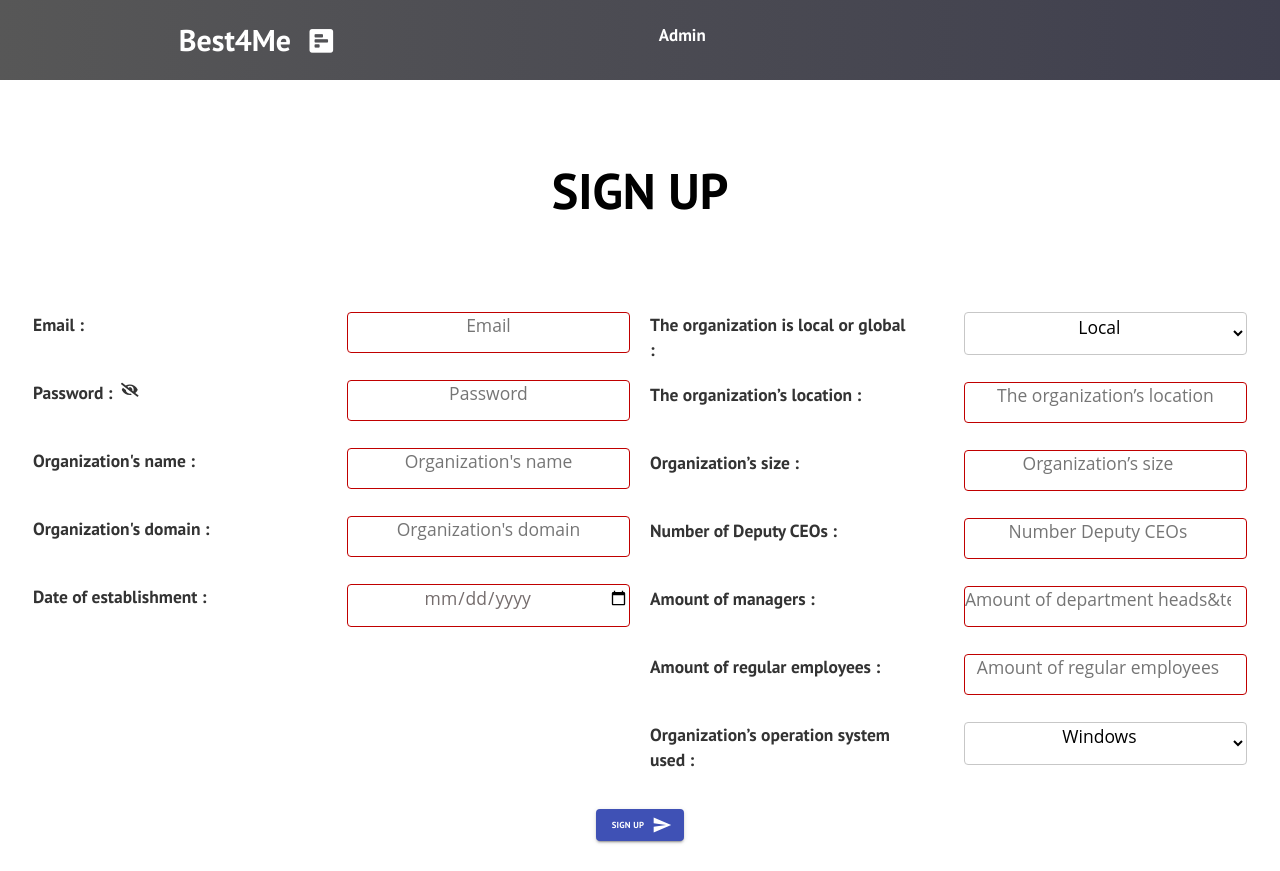
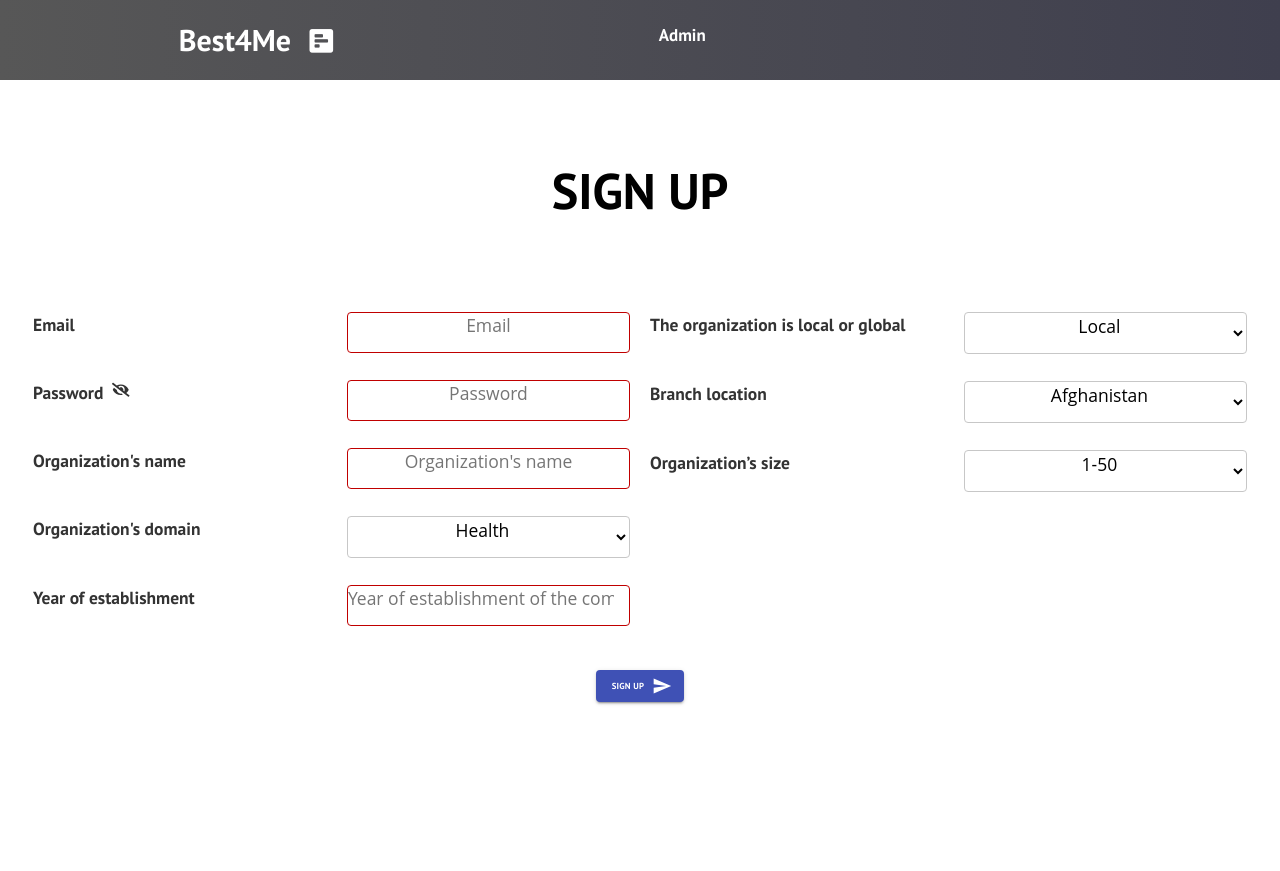
Before and after one commit to Elinor1402/Best4me_client, a React (Create React App) app: page /sign-up in a window 1280 px wide. After the commit the page ends 800 px from the top, so only its background shows below. Built offline with nearby package versions, Linux system fonts and the light colour scheme.

Commit message:
updated changes

```diff
--- a/src/components/pages/sign/SignUp.js
+++ b/src/components/pages/sign/SignUp.js
@@ -9,6 +9,7 @@
 import { useNavigate  } from 'react-router-dom';
 import { FaEye, FaEyeSlash} from 'react-icons/fa';
 import { useEffect,useRef,useState } from "react";
+import {countryList} from './SignUpLists'
 
 export default function Checking() {
     const [companyID, setCompanyID] = useState('');
@@ -101,7 +102,7 @@
                                 required/>
                         </div> */}
                         <div className="form-group">
-                            <label for="email">Email : </label>
+                            <label for="email">Email</label>
                             <input
                                 type="email"
                                 id="email"
@@ -111,7 +112,7 @@
                                 required />
                         </div>
                         <div className="form-group">
-                            <label for="password">Password :
+                            <label for="password">Password
                             {/* <div  className="show-password"> */}
                             <i onClick={togglePasswordVisiblity}>{passwordShown ?  <FaEye/>:<FaEyeSlash/>}</i>
                             {/* </div> */}
@@ -128,7 +129,7 @@
                         </div>
 
                             <div className="form-group">
-                            <label for="organization name">Organization's name : </label>
+                            <label for="organization name">Organization's name</label>
                             <input
                                type="text"
                                id="organization name"
@@ -139,24 +140,34 @@
                                required/>
                         </div>
                         <div className="form-group">
-                            <label for="organization domain">Organization's domain : </label>
-                            <input type="text"
+                            <label for="organization domain">Organization's domain</label>
+                            {/* <input type="text"
                                id="organization domain"
                                name="domain"
                                placeholder="Organization's domain"
                                value={domain}
                                onChange={(e) => setDomain(e.target.value)}
-                               required/>
+                               required/> */}
+                                <select class="form-select" aria-label="Default select example" value ={domain} defaultValue={"Health"} onChange={(e)=>setDomain(e.target.value)}>
+                                {/* <option selected>Open this select menu</option> */}
+                                <option value="Health" >Health</option>
+                                <option value="Industry" >Industry</option>
+                                <option value="Economy" >Economy</option>
+                                <option value="High tech" >High tech</option>
+                                <option value="Transport" >Transport</option>
+                                <option value="Education" >Education</option>
+                                </select  >
                         </div>
                         <div className="form-group">
-                            <label for="date of establishment">Date of establishment : </label>
-                            <input type="date"
-                                id= "date of establishment"
+                            <label for="Year of establishment">Year of establishment</label>
+                            <input type="number"
+                                id= "Year of establishment"
                                name="establishment"
-                               placeholder="Date of establishment of the company"
+                               placeholder="Year of establishment of the company"
                                value={establishment}
                                onChange={(e) => setEstablishment(e.target.value)}
                                required/>
+
                         </div>
                         </div>
                         <div className="register-container-child">
@@ -171,36 +182,40 @@
                                required/>
                         </div> */}
                         <div className="form-group">
-                        <label for="occupation">The organization is local or global : </label>
+                        <label for="occupation">The organization is local or global</label>
                         <select class="form-select" aria-label="Default select example" value ={occupation} defaultValue={"Local"} onChange={(e)=>setOccupation(e.target.value)}>
                         {/* <option selected>Open this select menu</option> */}
+
                         <option value="Local" >Local</option>
                         <option value="Global" >Global</option>
                         </select  >
 
                         </div>
                         <div className="form-group">
-                            <label for="location">The organization’s location : </label>
-                            <input type="text"
-                                id="location"
-                               name="location"
-                               placeholder="The organization’s location"
-                               value={location}
-                               onChange={(e) => setLocation(e.target.value)}
-                               required/>
+                        <label htmlFor="location">Branch location</label>
+                        <select className="form-select" aria-label="Default select example" value={location} onChange={(e) => setLocation(e.target.value)}>
+                        {console.log("countries", countryList)}
+                        {countryList.map(element => (
+                            <option key={element} value={element}>{element}</option>
+                        ))}
+                        </select>
+
                         </div>
                         <div className="form-group">
-                            <label for="organization size">Organization’s size : </label>
-                            <input type="number"
-                                id="organization size"
-                               name="size"
-                               placeholder="Organization’s size"
-                               value={size}
-                               onChange={(e) => setSize(e.target.value)}
-                               required min="1"/>
+                            <label for="organization size">Organization’s size</label>
+                            <select class="form-select" aria-label="Default select example" value ={size} defaultValue={"Windows"} onChange={(e)=>setSize(e.target.value)}>
+                            <option value="1-50">1-50</option>
+                            <option value="51-200" >51-200</option>
+                            <option value="200-500" >200-500</option>
+                            <option value="501+" >501+</option>
+
+                        </select  >
+
                         </div>
-                        <div className="form-group">
-                            <label for="num of ceo">Number of Deputy CEOs : </label>
+                        {/* not relevant maybe in the futher */}
+
+                        {/* <div className="form-group">
+                            <label for="num of ceo">Number of Deputy CEOs</label>
                             <input type="number"
                                 id= "num of ceo"
                                name="numOfCeo"
@@ -210,7 +225,7 @@
                                required min="1"/>
                         </div>
                         <div className="form-group">
-                            <label for="amount of managers">Amount of managers : </label>
+                            <label for="amount of managers">Amount of managers</label>
                             <input type="number"
                                 id="amount of managers"
                                name="numOfManagers"
@@ -220,22 +235,23 @@
                                required min="1" />
                         </div>
                         <div className="form-group">
-                            <label for="Amount of employees">Amount of regular employees : </label>
+                            <label for="Amount of employees">Amount of regular employees</label>
                             <input type="number"
                                 id="Amount of employees"
                                name="numOfEmployees"
                                placeholder="Amount of regular employees"
                                value={numOfEmployees}
                                onChange={(e) => setNumOfEmployees(e.target.value)}
-                               required min="1"/>
-                        </div>
-                        <div className="form-group">
-                            <label for="organization system used">Organization’s operation system used : </label>
+                               required min="1"/> */}
+                        {/* </div> */}
+                        {/* <div className="form-group">
+                            <label for="organization system used">Organization’s operation system used</label>
                             <select class="form-select" aria-label="Default select example" value ={systemUsed} defaultValue={"Windows"} onChange={(e)=>setSystemUsed(e.target.value)}>
                             <option value="Windows" >Windows</option>
                             <option value="Linux" >Linux</option>
+                            <option value="macOS" >macOS</option>
                         </select  >
-                        </div>
+                        </div> */}
                         </div>
                     </div>
                     <div className="btn" >
--- /dev/null
+++ b/src/components/pages/sign/SignUpLists.js
@@ -0,0 +1,255 @@
+const countryList = [
+	"Afghanistan",
+	"Albania",
+	"Algeria",
+	"American Samoa",
+	"Andorra",
+	"Angola",
+	"Anguilla",
+	"Antarctica",
+	"Antigua and Barbuda",
+	"Argentina",
+	"Armenia",
+	"Aruba",
+	"Australia",
+	"Austria",
+	"Azerbaijan",
+	"Bahamas (the)",
+	"Bahrain",
+	"Bangladesh",
+	"Barbados",
+	"Belarus",
+	"Belgium",
+	"Belize",
+	"Benin",
+	"Bermuda",
+	"Bhutan",
+	"Bolivia (Plurinational State of)",
+	"Bonaire, Sint Eustatius and Saba",
+	"Bosnia and Herzegovina",
+	"Botswana",
+	"Bouvet Island",
+	"Brazil",
+	"British Indian Ocean Territory (the)",
+	"Brunei Darussalam",
+	"Bulgaria",
+	"Burkina Faso",
+	"Burundi",
+	"Cabo Verde",
+	"Cambodia",
+	"Cameroon",
+	"Canada",
+	"Cayman Islands (the)",
+	"Central African Republic (the)",
+	"Chad",
+	"Chile",
+	"China",
+	"Christmas Island",
+	"Cocos (Keeling) Islands (the)",
+	"Colombia",
+	"Comoros (the)",
+	"Congo (the Democratic Republic of the)",
+	"Congo (the)",
+	"Cook Islands (the)",
+	"Costa Rica",
+	"Croatia",
+	"Cuba",
+	"Curaçao",
+	"Cyprus",
+	"Czechia",
+	"Côte d'Ivoire",
+	"Denmark",
+	"Djibouti",
+	"Dominica",
+	"Dominican Republic (the)",
+	"Ecuador",
+	"Egypt",
+	"El Salvador",
+	"Equatorial Guinea",
+	"Eritrea",
+	"Estonia",
+	"Eswatini",
+	"Ethiopia",
+	"Falkland Islands (the) [Malvinas]",
+	"Faroe Islands (the)",
+	"Fiji",
+	"Finland",
+	"France",
+	"French Guiana",
+	"French Polynesia",
+	"French Southern Territories (the)",
+	"Gabon",
+	"Gambia (the)",
+	"Georgia",
+	"Germany",
+	"Ghana",
+	"Gibraltar",
+	"Greece",
+	"Greenland",
+	"Grenada",
+	"Guadeloupe",
+	"Guam",
+	"Guatemala",
+	"Guernsey",
+	"Guinea",
+	"Guinea-Bissau",
+	"Guyana",
+	"Haiti",
+	"Heard Island and McDonald Islands",
+	"Holy See (the)",
+	"Honduras",
+	"Hong Kong",
+	"Hungary",
+	"Iceland",
+	"India",
+	"Indonesia",
+	"Iran (Islamic Republic of)",
+	"Iraq",
+	"Ireland",
+	"Isle of Man",
+	"Israel",
+	"Italy",
+	"Jamaica",
+	"Japan",
+	"Jersey",
+	"Jordan",
+	"Kazakhstan",
+	"Kenya",
+	"Kiribati",
+	"Korea (the Democratic People's Republic of)",
+	"Korea (the Republic of)",
+	"Kuwait",
+	"Kyrgyzstan",
+	"Lao People's Democratic Republic (the)",
+	"Latvia",
+	"Lebanon",
+	"Lesotho",
+	"Liberia",
+	"Libya",
+	"Liechtenstein",
+	"Lithuania",
+	"Luxembourg",
+	"Macao",
+	"Madagascar",
+	"Malawi",
+	"Malaysia",
+	"Maldives",
+	"Mali",
+	"Malta",
+	"Marshall Islands (the)",
+	"Martinique",
+	"Mauritania",
+	"Mauritius",
+	"Mayotte",
+	"Mexico",
+	"Micronesia (Federated States of)",
+	"Moldova (the Republic of)",
+	"Monaco",
+	"Mongolia",
+	"Montenegro",
+	"Montserrat",
+	"Morocco",
+	"Mozambique",
+	"Myanmar",
+	"Namibia",
+	"Nauru",
+	"Nepal",
+	"Netherlands (the)",
+	"New Caledonia",
+	"New Zealand",
+	"Nicaragua",
+	"Niger (the)",
+	"Nigeria",
+	"Niue",
+	"Norfolk Island",
+	"Northern Mariana Islands (the)",
+	"Norway",
+	"Oman",
+	"Pakistan",
+	"Palau",
+	"Palestine, State of",
+	"Panama",
+	"Papua New Guinea",
+	"Paraguay",
+	"Peru",
+	"Philippines (the)",
+	"Pitcairn",
+	"Poland",
+	"Portugal",
+	"Puerto Rico",
+	"Qatar",
+	"Republic of North Macedonia",
+	"Romania",
+	"Russian Federation (the)",
+	"Rwanda",
+	"Réunion",
+	"Saint Barthélemy",
+	"Saint Helena, Ascension and Tristan da Cunha",
+	"Saint Kitts and Nevis",
+	"Saint Lucia",
+	"Saint Martin (French part)",
+	"Saint Pierre and Miquelon",
+	"Saint Vincent and the Grenadines",
+	"Samoa",
+	"San Marino",
+	"Sao Tome and Principe",
+	"Saudi Arabia",
+	"Senegal",
+	"Serbia",
+	"Seychelles",
+	"Sierra Leone",
+	"Singapore",
+	"Sint Maarten (Dutch part)",
+	"Slovakia",
+	"Slovenia",
+	"Solomon Islands",
+	"Somalia",
+	"South Africa",
+	"South Georgia and the South Sandwich Islands",
+	"South Sudan",
+	"Spain",
+	"Sri Lanka",
+	"Sudan (the)",
+	"Suriname",
+	"Svalbard and Jan Mayen",
+	"Sweden",
+	"Switzerland",
+	"Syrian Arab Republic",
+	"Taiwan",
+	"Tajikistan",
+	"Tanzania, United Republic of",
+	"Thailand",
+	"Timor-Leste",
+	"Togo",
+	"Tokelau",
+	"Tonga",
+	"Trinidad and Tobago",
+	"Tunisia",
+	"Turkey",
+	"Turkmenistan",
+	"Turks and Caicos Islands (the)",
+	"Tuvalu",
+	"Uganda",
+	"Ukraine",
+	"United Arab Emirates (the)",
+	"United Kingdom of Great Britain and Northern Ireland (the)",
+	"United States Minor Outlying Islands (the)",
+	"United States of America (the)",
+	"Uruguay",
+	"Uzbekistan",
+	"Vanuatu",
+	"Venezuela (Bolivarian Republic of)",
+	"Viet Nam",
+	"Virgin Islands (British)",
+	"Virgin Islands (U.S.)",
+	"Wallis and Futuna",
+	"Western Sahara",
+	"Yemen",
+	"Zambia",
+	"Zimbabwe",
+	"Åland Islands"
+];
+const countryList2 = [
+	"Afghanistan"]
+
+export {countryList,countryList2}
```
